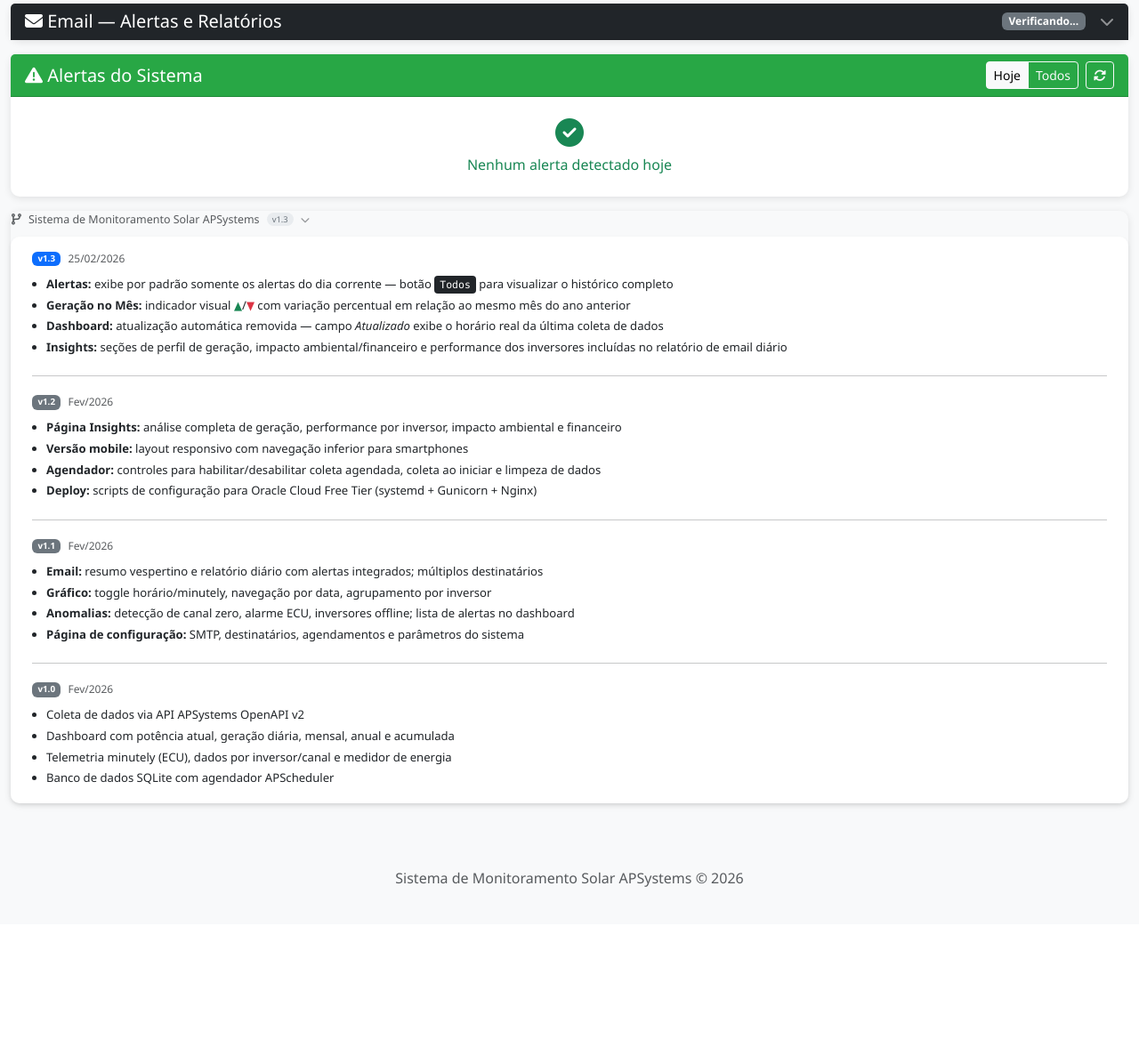
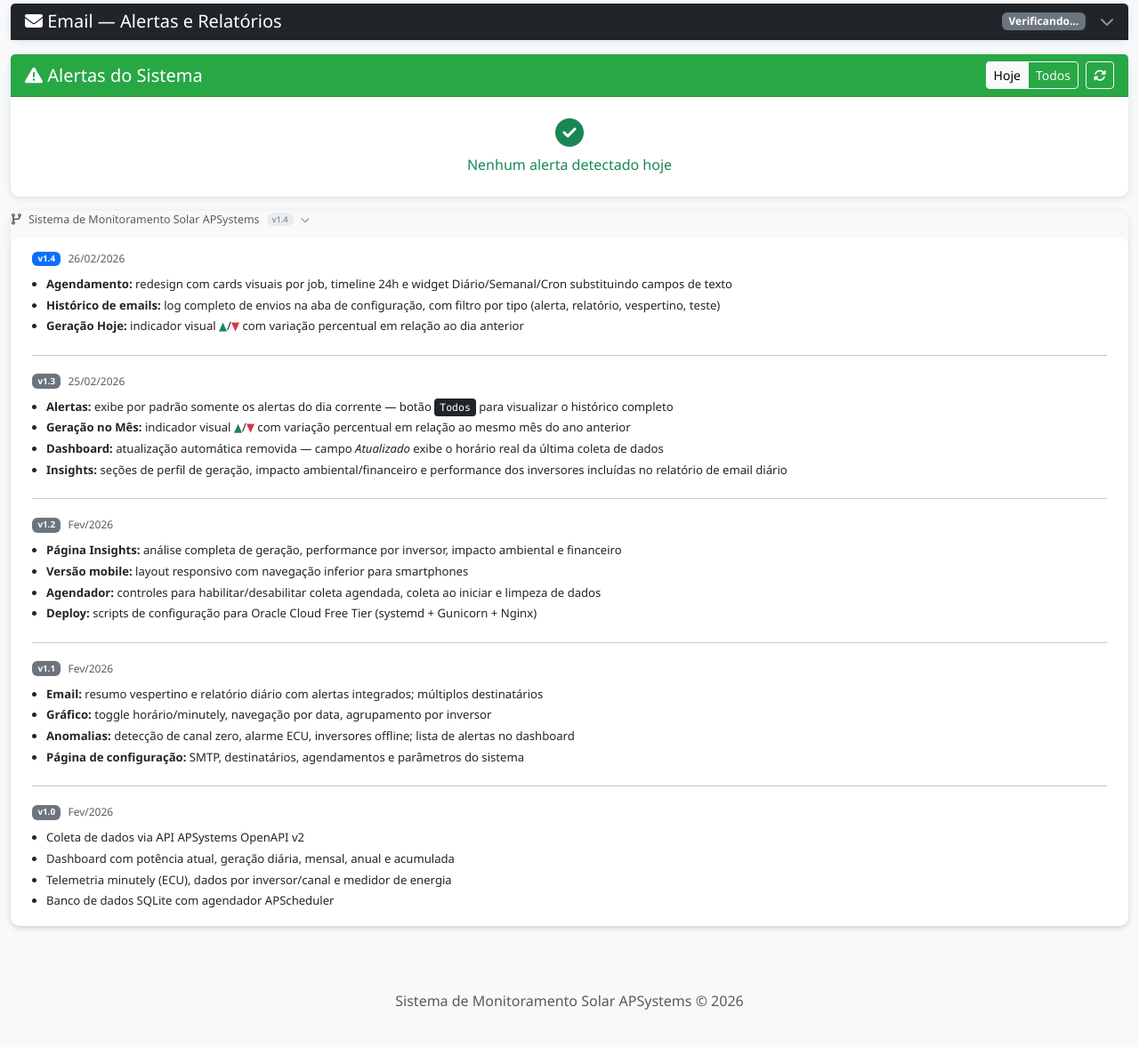
Before and after one commit to luciananunesnutri-nutri/GeracaoSolar, a Flask app: page / in a window 1280 px wide, after a click that opens the changed part. Shown: the part 1332-2509 px from the top of the page at 89% size. Before the commit the page ends 2329 px from the top, so only its background shows below. Run offline with Flask 3, Linux system fonts and the light colour scheme; data that the repository does not hold is empty.

Commit message:
chore: atualiza changelog para v1.4 no dashboard
Co-Authored-By: Claude Sonnet 4.6 <noreply@anthropic.com>

```diff
--- a/src/web/templates/dashboard.html
+++ b/src/web/templates/dashboard.html
@@ -395,7 +395,7 @@
                         style="font-size:0.78rem">
                     <i class="fas fa-code-branch"></i>
                     <span>Sistema de Monitoramento Solar APSystems</span>
-                    <span class="badge rounded-pill" style="background:#e9ecef;color:#6c757d;font-weight:500">v1.3</span>
+                    <span class="badge rounded-pill" style="background:#e9ecef;color:#6c757d;font-weight:500">v1.4</span>
                     <i class="fas fa-chevron-down" style="font-size:0.65rem;opacity:.6"></i>
                 </button>
                 <div class="collapse mt-2" id="changelogCollapse">
@@ -403,10 +403,25 @@
                         <div class="card-body py-3 px-4">
                             <div class="d-flex flex-column gap-3">
 
+                                <!-- v1.4 -->
+                                <div>
+                                    <div class="d-flex align-items-center gap-2 mb-2">
+                                        <span class="badge" style="background:#0d6efd">v1.4</span>
+                                        <span class="text-muted" style="font-size:0.75rem">26/02/2026</span>
+                                    </div>
+                                    <ul class="mb-0 ps-3" style="line-height:1.8">
+                                        <li><strong>Agendamento:</strong> redesign com cards visuais por job, timeline 24h e widget Diário/Semanal/Cron substituindo campos de texto</li>
+                                        <li><strong>Histórico de emails:</strong> log completo de envios na aba de configuração, com filtro por tipo (alerta, relatório, vespertino, teste)</li>
+                                        <li><strong>Geração Hoje:</strong> indicador visual <span style="color:#198754;font-weight:600">▲</span>/<span style="color:#dc3545;font-weight:600">▼</span> com variação percentual em relação ao dia anterior</li>
+                                    </ul>
+                                </div>
+
+                                <hr class="my-1">
+
                                 <!-- v1.3 -->
                                 <div>
                                     <div class="d-flex align-items-center gap-2 mb-2">
-                                        <span class="badge" style="background:#0d6efd">v1.3</span>
+                                        <span class="badge" style="background:#6c757d">v1.3</span>
                                         <span class="text-muted" style="font-size:0.75rem">25/02/2026</span>
                                     </div>
                                     <ul class="mb-0 ps-3" style="line-height:1.8">
```
